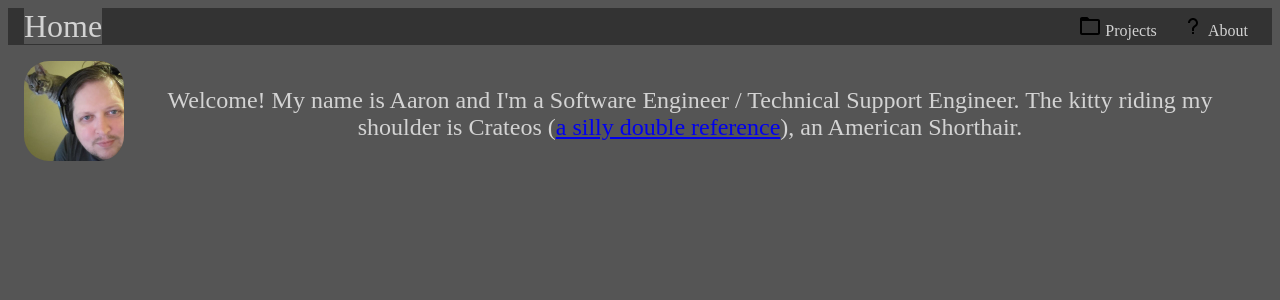
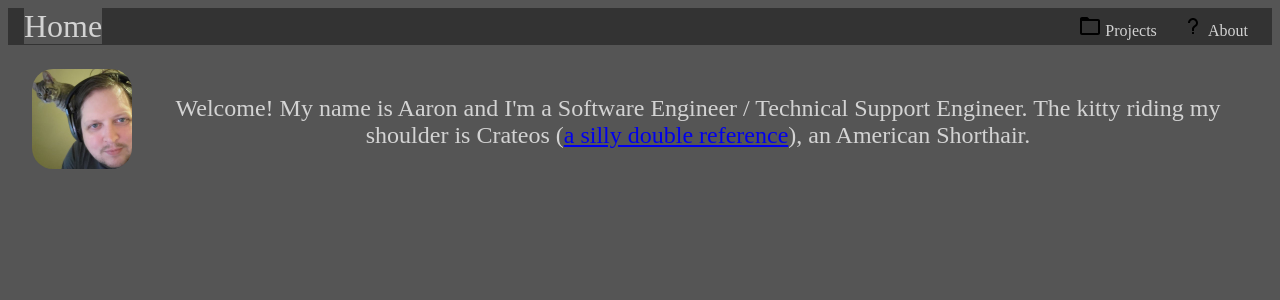
Before and after one commit to DemonMage/demonmage.com, a React (Vite) app in the folder demonmage.com/: page / in a window 1280 px wide. Shown: the top 300 px of the page. Built offline with nearby package versions, Linux system fonts and the light colour scheme.

Commit message:
Added padding to crateos image

```diff
--- a/demonmage.com/src/pages/Home.css
+++ b/demonmage.com/src/pages/Home.css
@@ -8,4 +8,5 @@
   max-width: 100px;
   max-height: 100px;
   border-radius: 25%;
+  padding: 0.5rem;
 }
```
